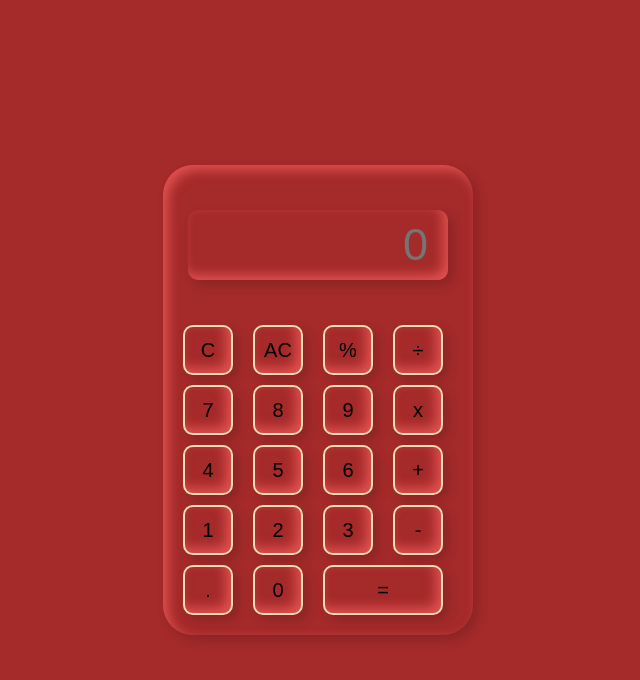
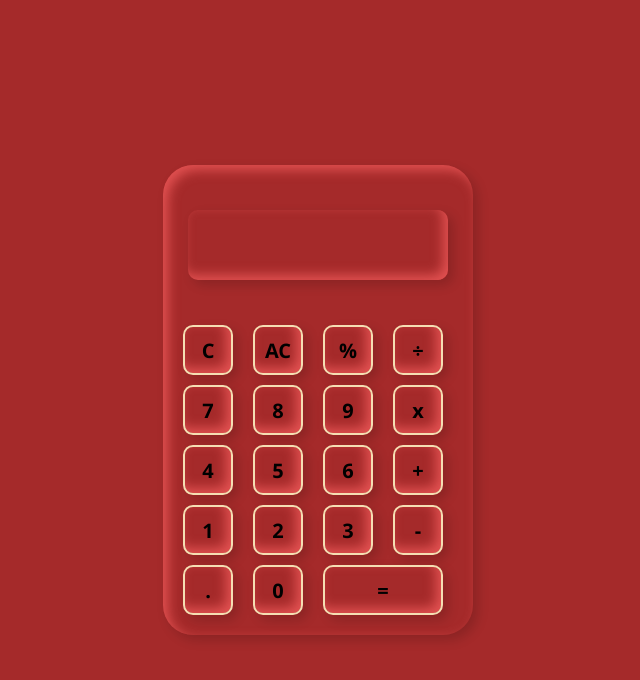
Before and after one commit to micheaol/the-odin-calculator, a plain HTML site: page index.html in a window 1280 px wide. Both pictures are taken after a click on the button "AC". Shown: the whole page, without its empty margins (322-962 px from the left). Drawn offline with Linux system fonts and the light colour scheme.

Commit message:
More styling for the calculator

```diff
--- a/index.html
+++ b/index.html
@@ -13,8 +13,8 @@
     <main class="container">
         <div class="cal-grid">
             <input class="output-screen" placeholder="0">
-            <button data-action="clear" class="data-operator number">C</button>
-            <button data-action="clear" class="data-operator number">AC</button>
+            <button data-action="clear" class="data-operator number" id="clear-button">C</button>
+            <button data-action="clear" class="data-operator number" id="clear-button">AC</button>
             <button data-action="percentage" class="data-operator number">%</button>
             <button data-action="divide" class="data-operator number">÷</button>
             <button data-number="7" class="data-number number">7</button>
--- a/script/main.js
+++ b/script/main.js
@@ -1,33 +1,29 @@
 //to get all the buttons on the page:
-const buttons = document.querySelectorAll('button');
-const currentDisplayScreen = document.querySelector('#current-screen');
+const buttons = document.querySelectorAll('.number');
+const outputScreen = document.querySelector('.output-screen');
+const dataOperatorBtns = document.querySelectorAll('#clear-button')
 
 
-//set a var to reset display screen
-let resetScreen = false;
+
+//looping through number button:
+buttons.forEach((button) => {
+    button.addEventListener('click', appendDigit);
+
+});
 
 
-//add event listener to each button:
-buttons.forEach((button) => {
-    button.addEventListener('click', appendNumber);
+
+//function to print number to the screen:
+function appendDigit(button) {
+
+    outputScreen.placeholder += button.target.textContent
+}
+
+dataOperatorBtns.forEach((button) => {
+    button.addEventListener('click', clearScreen)
 });
 
-//Click function to check which keypad is clicked
-function appendNumber(button) {
-    let btnInput = button.target.textContent;
-    if (currentDisplayScreen.textContent === '0' || resetScreen) {
-        currentDisplayScreen.textContent = "";
-    }
-    currentDisplayScreen.textContent += btnInput;
+//function to clear the output screen:
+function clearScreen() {
+    outputScreen.placeholder = "";
 }
-
-//clear screen function:
-
-//Create an array of keypads' value:
-const keyPads = [
-    7, 8, 9, 'C', 'AC', 4, 5, 6, '÷', 'x', 1, 2, 3, '+', '-', '+/-', 0, '.', '=',
-]
-
-for (let counter = 0; counter < keyPads.length; counter++) {
-    // console.log(keyPads[counter])
-}
--- a/styles/style.css
+++ b/styles/style.css
@@ -4,6 +4,7 @@
     box-sizing: border-box;
     background-color: brown;
     outline: none;
+    font-family: 'Segoe UI', Tahoma, Geneva, Verdana, sans-serif;
 }
 
 .container {
@@ -46,6 +47,7 @@ button {
     box-shadow: inset -5px -5px 12px rgb(226, 81, 81), 5px 5px 12px rgba(0, 0, 0, .16);
     border: wheat 2px solid;
     font-size: 20px;
+    font-weight: 900;
 }
 
 .equal-btn {
```
